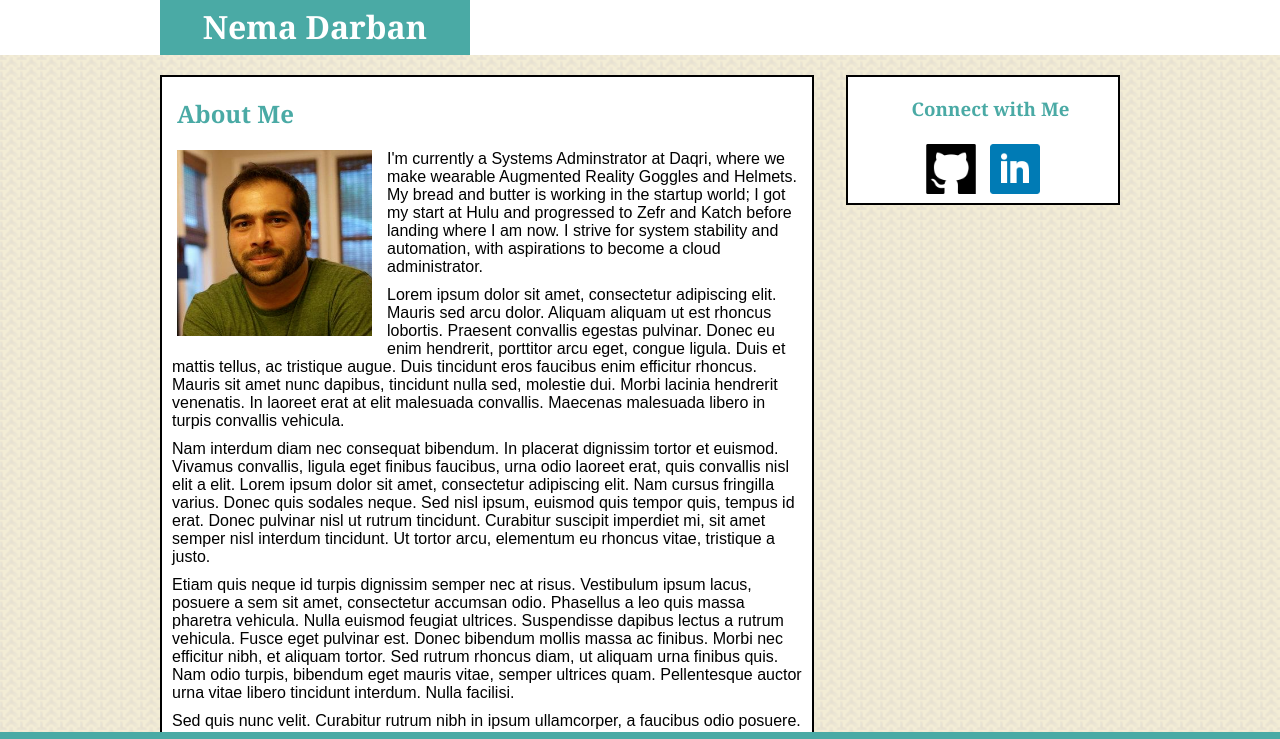
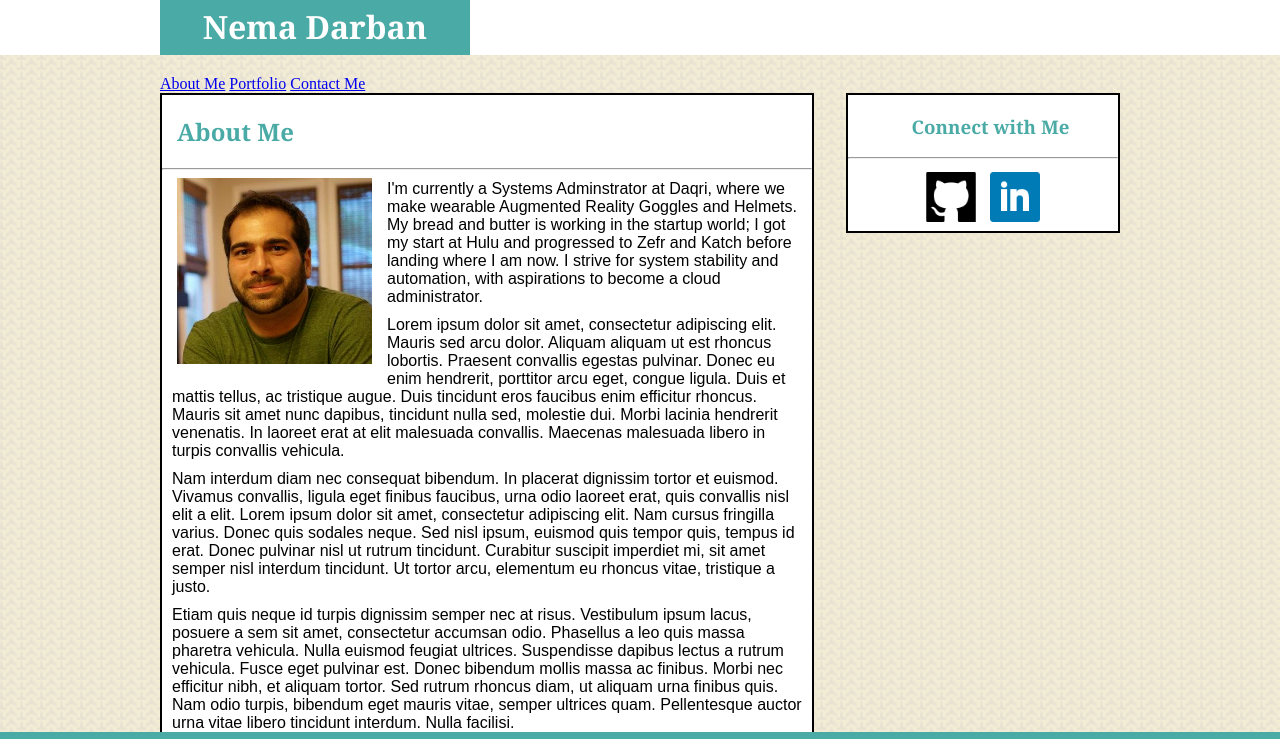
Before and after one commit to kneemaa/Basic-Portfolio, a plain HTML site: page index.html in a window 1280 px wide. Shown: the top 739 px of the page. Drawn offline with Linux system fonts and the light colour scheme.

Commit message:
Added Navigation links -Added Navigation links to other pages

```diff
--- a/index.html
+++ b/index.html
@@ -6,9 +6,15 @@
 <body>
 	<div class="white-ribbon"></div>
 	<div class="all-content">
+		<div class="nav-links">
+			<a class="navigation" href="./index.html">About Me</a>
+			<a class="navigation" href="./portfolio.html">Portfolio</a>
+			<a class="navigation" href="./contact.html">Contact Me</a>
+		</div>
 		<h1 class="my-name">Nema Darban</h1>
 		<div class="about-me">
 			<h2>About Me</h2>
+			<hr></hr>
 			<img class="nema-img" src="assets/images/nema.png" alt="nema darban">
 			<p class="about">I'm currently a Systems Adminstrator at Daqri, where we make wearable Augmented Reality Goggles and Helmets. My bread and butter is working in the startup world; I got my start at Hulu and progressed to Zefr and Katch before landing where I am now. I strive for system stability and automation, with aspirations to become a cloud administrator.</p>
 
@@ -43,6 +49,7 @@
 		</div>
 		<div class="connect">
 			<h3>Connect with Me</h3>
+			<hr></hr>
 			<a target="_blank" href="https://github.com/smalldoorman"><img class="icon" src="assets/images/github.png" alt="github"></a>
 			<a target="_blank" href="https://www.linkedin.com/in/nemadarban/"><img class="icon" src="assets/images/linkedin.png" alt="linkedin"></a>
 		</div>
```
